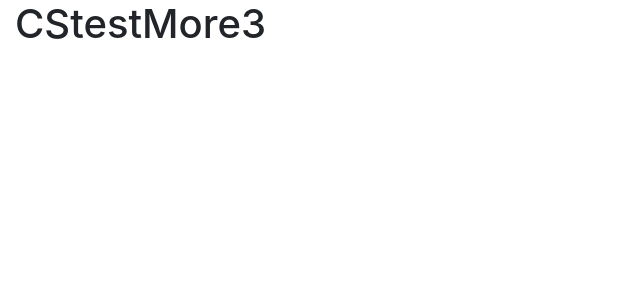
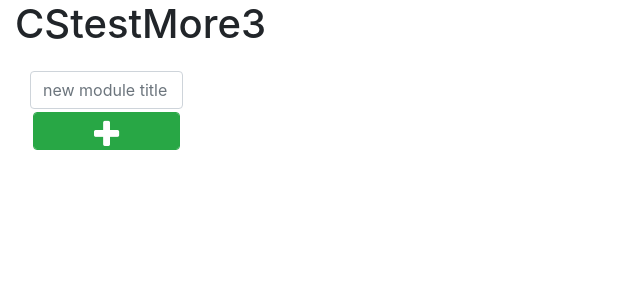
Before and after one commit to michaelyangbling/Content-Management-System-Publisher-ReactJs, a React (Create React App) app: page /editCourse/10 in a window 1280 px wide. Shown: the top 300 px of the page, without its empty margins (0-640 px from the left). Built offline with nearby package versions, Linux system fonts and the light colour scheme.

Commit message:
add and delete module function: done

```diff
--- a/src/components/CourseEditor.js
+++ b/src/components/CourseEditor.js
@@ -20,8 +20,17 @@ export default class CourseEditor extends Component{
           this.state={course: this.course, index: 0}
 
     }
-
-    selectModule= (module, index)=>this.setState({module: module, index: index})
+    deleteModule=(index)=>{
+        console.log("deleting")
+        this.courseService.deleteModule(this.course.id, this.course.modules, index)
+        if (this.course.modules.length>0)
+            this.setState({module: this.course.modules[0], index: 0})
+        else
+            this.setState({index: 0})
+    }
+    selectModule= (module, index)=>{
+        console.log("selecting")
+        this.setState({module: module, index: index}) }
     // index for changecolor of selected module
     // module for showing cur module's content
     //how would deleting etc. affect these...
@@ -31,7 +40,9 @@ export default class CourseEditor extends Component{
             <h1>{this.state.course.title}</h1>
             <div className="row">
                 <div className="col-sm-2">
-                <ModuleList modules={this.state.course.modules} index={this.state.index} selectModule={this.selectModule}/>
+                <ModuleList modules={this.state.course.modules} courseId={this.state.course.id}
+                            index={this.state.index} selectModule={this.selectModule}
+                            deleteModule={this.deleteModule}/>
                 </div>
             <div className="col-sm-10">
                 {(this.course.modules.length>0)?<LessonTabs lessons={this.state.module.lessons}/> : null}
--- a/src/components/LessonTabs.js
+++ b/src/components/LessonTabs.js
@@ -4,6 +4,8 @@ import TopicPills from './TopicPills'
 export default class LessonTabs extends Component{
     constructor(props){
         super(props)
+
+        //to select lesson
         if (this.props.lessons.length>0)
           this.state={lesson: this.props.lessons[0], index: 0}
         else
@@ -12,7 +14,7 @@ export default class LessonTabs extends Component{
     // https://stackoverflow.com/questions/48226268/calling-setstate-in-react-from-render-method
     selectLesson= (lesson, index)=>this.setState({lesson: lesson, index: index})
 
-    componentWillReceiveProps(nextProps) {
+    componentWillReceiveProps(nextProps) { //seems hard to avoid this? to "re-inherit" module
         if (nextProps.lessons.length>0)
           this.setState({lesson: nextProps.lessons[0], index: 0})
         else
--- a/src/components/ModuleList.js
+++ b/src/components/ModuleList.js
@@ -1,22 +1,44 @@
 import React,{Component} from 'react'
 import ModuleListItem from './ModuleListItem'
-export default class ModuleList extends Component{    constructor(props){
+import CourserService from '../services/CourseService'
+export default class ModuleList extends Component{
+    constructor(props){
         super(props)
+        this.courseService=new CourserService()
+        this.inputChanged=this.inputChanged.bind(this)
+        this.state={}
+    }
+    inputChanged(event){
+        this.input=event.target.value
+    }
+
+    createModule=()=> {
+        this.courseService.addModule(this.input, this.props.courseId);
+        this.setState({}) //just make it re-render
     }
     // We don’t recommend using indexes for keys if the order of items may change.
     render(){
         //console.log(ModuleList.id.generate())
         return (
+            <div style={{margin:"15px"}}>
 
-            <ul className="nav nav-pills">
+                <ul className="nav nav-pills">
 
-                {this.props.modules.map((module, index) =>(
-                <ModuleListItem module={module} index={index} selectedIndex={this.props.index}
-                selectModule={this.props.selectModule} /> )
-                )}
+                    {this.props.modules.map((module, index) =>(
+                    <ModuleListItem module={module} index={index} selectedIndex={this.props.index}
+                    selectModule={this.props.selectModule} deleteModule={this.props.deleteModule}/> )
+                    )}
 
 
-            </ul>
+                </ul>
+                <input placeholder="new module title" className="form-control" onChange={this.inputChanged}/>
+                <div style={{margin:"3px"}}>
+                <button className="btn-success btn form-control"  onClick={this.createModule}>
+                    {/*Add Module/Week &nbsp;*/}
+                    <i className="fa fa-plus fa-2x"></i>
+                </button>
+                </div>
+            </div>
             /* index to get rid of key warning */
 
 
--- a/src/components/ModuleListItem.js
+++ b/src/components/ModuleListItem.js
@@ -14,17 +14,24 @@ export default class ModuleItemList extends Component{
         this.props.selectModule(this.props.module, this.props.index)
 
     }
+    deleteModule=()=>{
+        this.props.deleteModule(this.props.index)
+
+    }
+
+
     render(){
         // console.log(this.props.index,this.btn)
         return(
             <li className="nav-item">
-            <a onClick={this.selectModule}
-            className={this.props.index===this.props.selectedIndex ? "nav-link "+ "btn "+"btn-warning" : "nav-link "+ "btn "+"btn-success"}
-            style={{margin:"10px",padding:"10px"}}>
-            <div>{this.props.module.title} </div>&nbsp;
-            {/* {this.props.index===this.props.selectedIndex? <div>selected</div> : null} */}
-            <i className="fa fa-times fa-2x"></i>
-            </a>
+                <a onClick={this.selectModule}
+                className={this.props.index===this.props.selectedIndex ? "nav-link "+ "btn "+"btn-warning ": "nav-link "+ "btn "+"btn-success "}
+                   style={{margin:"1px",padding:"8px"}}>
+                    {this.props.module.title}
+                {/* {this.props.index===this.props.selectedIndex? <div>selected</div> : null} */}
+
+                </a>
+                <i onClick={this.deleteModule} className="form-control btn fa fa-times fa-2x float-right"></i>
             </li>
         )
     }
--- a/src/components/TopicPills.js
+++ b/src/components/TopicPills.js
@@ -1,19 +1,32 @@
 import React,{Component} from 'react'
+import WidgetList from './WidgetList'
 import Pill from './Pill'
-import WidgeList from './WidgetList'
 export default class TopicPills extends Component{
     constructor(props){
         super(props)
+        if (this.props.topics.length>0)
+            this.state={topic: this.props.topics[0], index: 0}
+        else
+            this.state={index: 0}
+    }
+    componentWillReceiveProps(nextProps) { //seems hard to avoid this? to "re-inherit" module
+        if (nextProps.topics.length>0)
+            this.setState({topic: nextProps.topics[0], index: 0})
+        else
+            this.setState({index: 0})
     }
     render(){
+        //console.log(this.props.topics)
+        //console.log(this.state)
         return(
             <div>
-            <ul className="nav nav-pills">
-                {this.props.topics.map(
-                topic=><Pill topic={topic}/>
-                )}
-            </ul>
-            <WidgeList/>
+                <ul className="nav nav-pills">
+                    {this.props.topics.map(
+                    topic=><Pill topic={topic}/>
+                    )}
+                </ul>
+                {/*//WidgetList static for now*/}
+                {(this.props.topics.length>0)?<WidgetList widgets={this.state.topic.widgets}/> : null}
             </div>
         )
     }
--- a/src/services/CourseService.js
+++ b/src/services/CourseService.js
@@ -5,10 +5,22 @@ export default class CourseService{
         this.findAllCourses=this.findAllCourses.bind(this)
         this.deleteCourse=this.deleteCourse.bind(this)
     }
+
+    addModule=(input, courseId)=>{
+        //server update
+        this.findCourseById(courseId).modules.push({title: input, lessons: []})
+    }
+
+    deleteModule=(courseId, module, moduleIndex)=>{
+        //server update using courseId
+        module.splice(moduleIndex, 1)
+    }
+
+
     findAllCourses(){ //arrow function bind this to original scope
         return this.courses
     }
-    findCourseById = courseId =>
+    findCourseById = courseId => //can only in client?
     this.course = this.courses.find(
       course => course.id === courseId
     )
```
Also changed, not shown: 1 other file (tests, documents, lock files or other folders).
